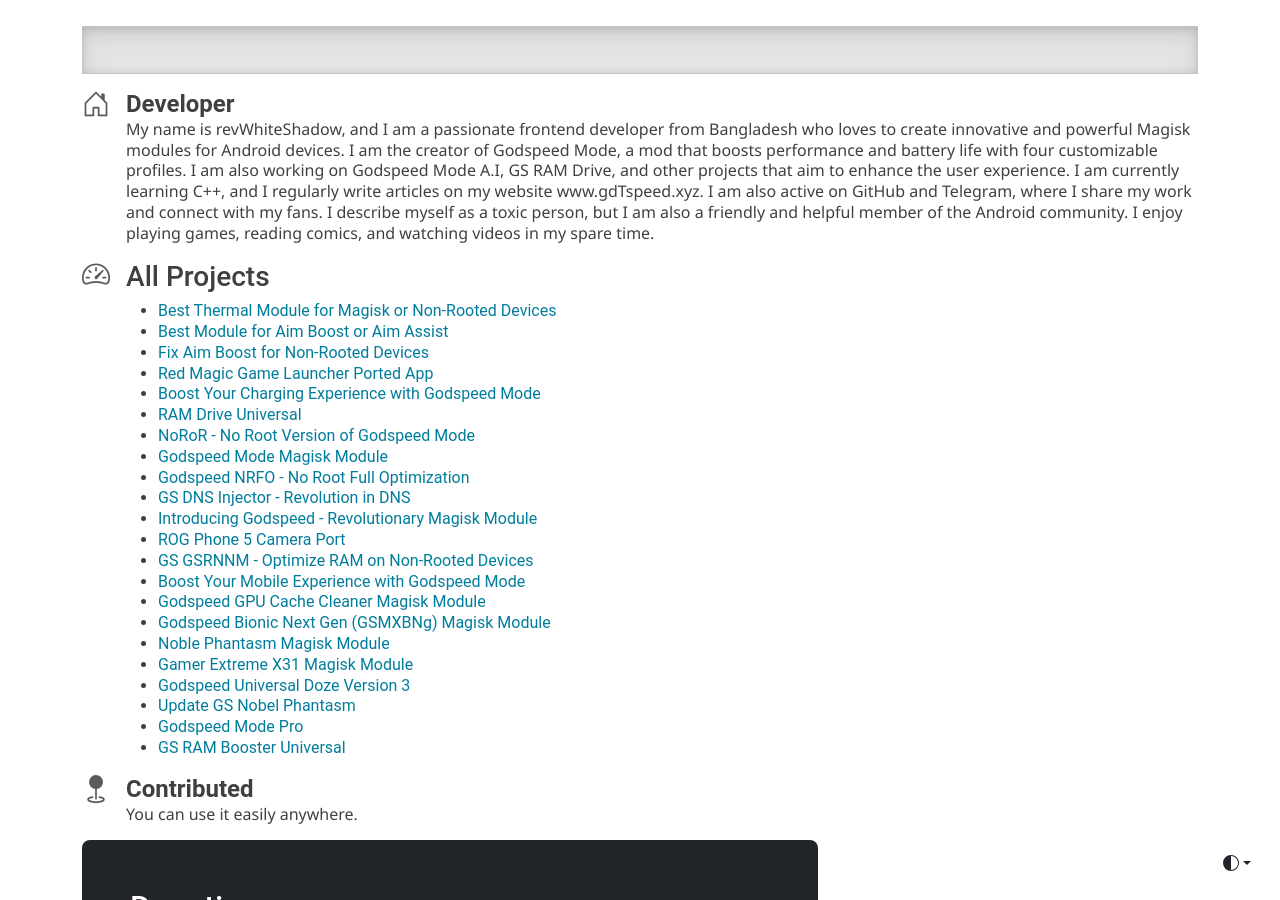
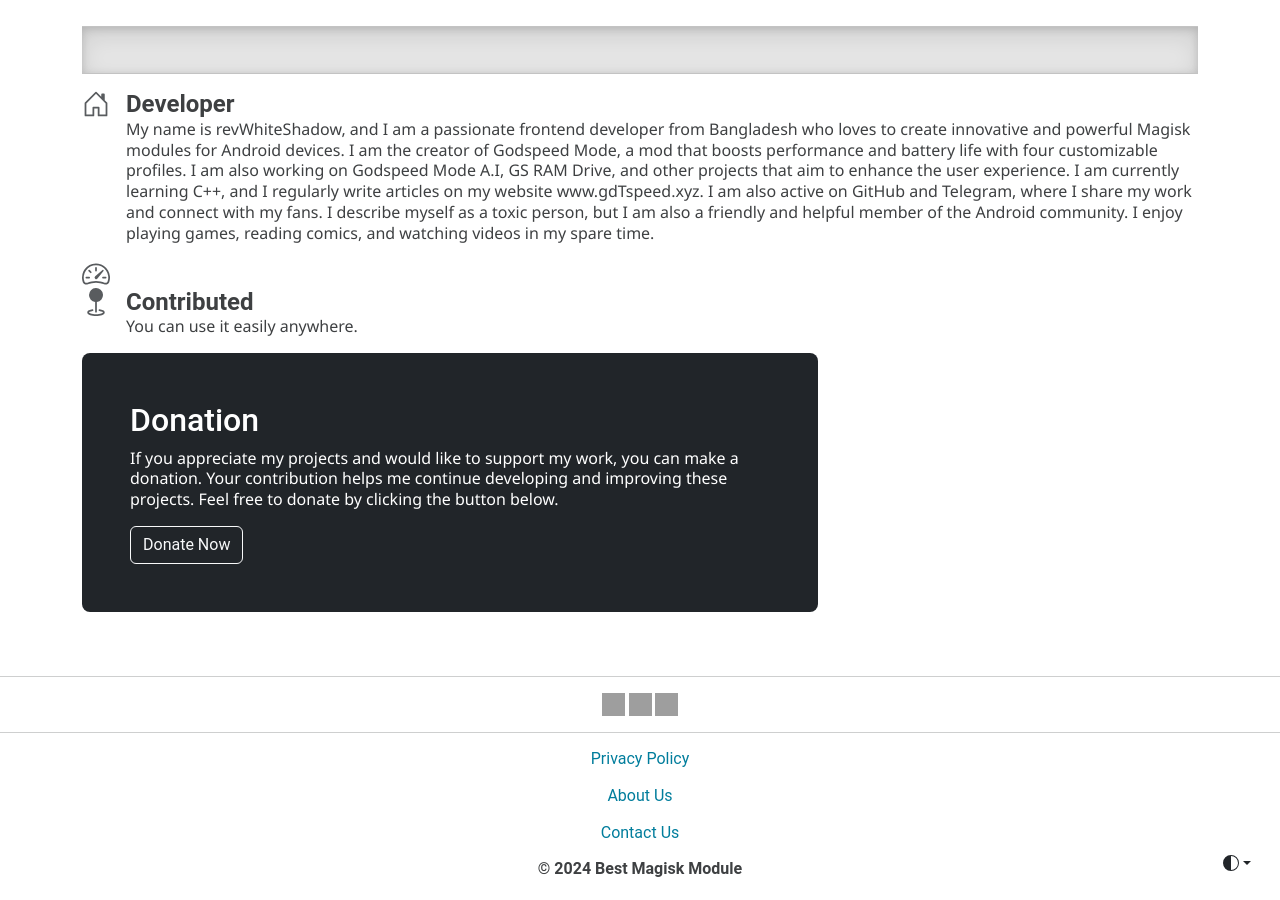
Before and after one commit to naturelovewsp/naturelovewsp.github.io, a Jekyll site: the page built from index.html, in a window 1280 px wide and 900 px high, scrolled down 484 px. Built offline with Jekyll 4.4.1, drawn with Linux system fonts in a browser that asks for light colours; some web fonts are replaced; grey boxes are pictures that could not be loaded.

Commit message:
Update index.html

```diff
--- a/index.html
+++ b/index.html
@@ -167,31 +167,6 @@
       </div>
       <div class="col d-flex align-items-start">
         <svg class="bi text-muted flex-shrink-0 me-3" width="1.75em" height="1.75em"><use xlink:href="#speedometer2"/></svg>
-        <div>
-    <h3 class=“fw-bold mb-0 fs-4”>All Projects</h3>
-          <ul> <li><a href=“https://www.godtspeed.xyz/2023/08/best-thermal-module-for-magisk-or.html”>Best Thermal Module for Magisk or Non-Rooted Devices</a></li>
-            <li><a href=“https://www.godtspeed.xyz/2023/08/best-module-for-aim-boost-or-aim-assist.html”>Best Module for Aim Boost or Aim Assist</a></li>
-            <li><a href=“https://www.godtspeed.xyz/2023/08/fix-aim-boost-for-non-rooted-devices.html”>Fix Aim Boost for Non-Rooted Devices</a></li>
-            <li><a href=“https://www.godtspeed.xyz/2023/05/red-magic-game-launcher-ported-app.html”>Red Magic Game Launcher Ported App</a></li>
-            <li><a href=“https://www.godtspeed.xyz/2023/07/boost-your-charging-experience-with.html”>Boost Your Charging Experience with Godspeed Mode</a></li>
-            <li><a href=“https://www.godtspeed.xyz/2022/07/ram-dive-universal.html”>RAM Drive Universal</a></li>
-            <li><a href=“https://www.godtspeed.xyz/2023/06/noror-no-root-version-of-godspeed-mode.html”>NoRoR - No Root Version of Godspeed Mode</a></li>
-            <li><a href=“https://www.godtspeed.xyz/2022/09/godspeed-mode-magisk-module_20.html”>Godspeed Mode Magisk Module</a></li>
-            <li><a href=“https://www.godtspeed.xyz/2023/07/godspees-nrfo-no-root-full-optimization.html”>Godspeed NRFO - No Root Full Optimization</a></li>
-            <li><a href=“https://www.godtspeed.xyz/2023/06/gs-dns-injector-revolution-in-dns.html”>GS DNS Injector - Revolution in DNS</a></li>
-            <li><a href=“https://www.godtspeed.xyz/2023/06/introducing-godspeed-revolutionary.html”>Introducing Godspeed - Revolutionary Magisk Module</a></li>
-            <li><a href=“https://www.godtspeed.xyz/2023/06/enhance-your-mobile-photography-rog.html”>ROG Phone 5 Camera Port</a></li>
-            <li><a href=“https://www.godtspeed.xyz/2023/06/gs-gsrnnm-optimize-ram-on-non-rooted.html”>GS GSRNNM - Optimize RAM on Non-Rooted Devices</a></li>
-            <li><a href=“https://www.godtspeed.xyz/2023/05/boost-your-mobile-experience-with.html”>Boost Your Mobile Experience with Godspeed Mode</a></li>
-            <li><a href=“https://www.godtspeed.xyz/2023/04/godspeed-gpu-cache-cleaner-magisk-module.html”>Godspeed GPU Cache Cleaner Magisk Module</a></li>
-            <li><a href=“https://www.godtspeed.xyz/2022/11/godspeed-bionic-next-gen-gsmxbng-magisk.html”>Godspeed Bionic Next Gen (GSMXBNg) Magisk Module</a></li>
-            <li><a href=“https://www.godtspeed.xyz/2022/09/noble-phantasm-magisk-module.html”>Noble Phantasm Magisk Module</a></li>
-            <li><a href=“https://www.godtspeed.xyz/2022/09/gamer-extreme-x31-magisk-module.html”>Gamer Extreme X31 Magisk Module</a></li>
-            <li><a href=“https://www.godtspeed.xyz/2022/08/godspeed-universal-doze-version-3.html”>Godspeed Universal Doze Version 3</a></li>
-            <li><a href=“https://www.godtspeed.xyz/2022/08/update-gs-nobel-phantasm.html”>Update GS Nobel Phantasm</a></li>
-            <li><a href=“https://www.godtspeed.xyz/2022/08/blog-post.html”>Godspeed Mode Pro</a></li>
-            <li><a href=“https://www.godtspeed.xyz/2022/07/gs-ram-booster-universal.html”>GS RAM Booster Universal</a></li> </ul>
-        </div>
       </div>
 
 
```
Also changed, not shown: other parts of index.html (+1 -1 lines).
